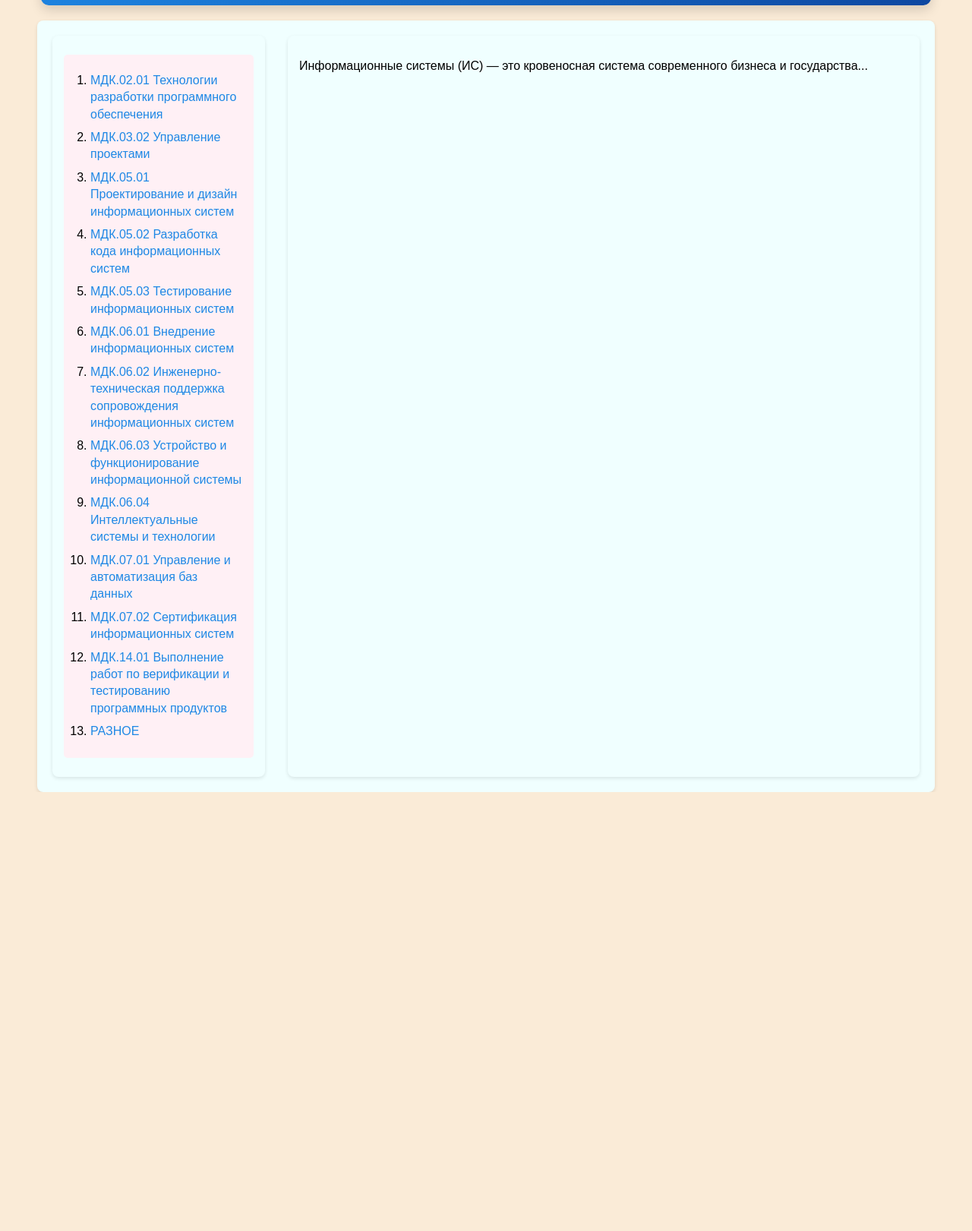
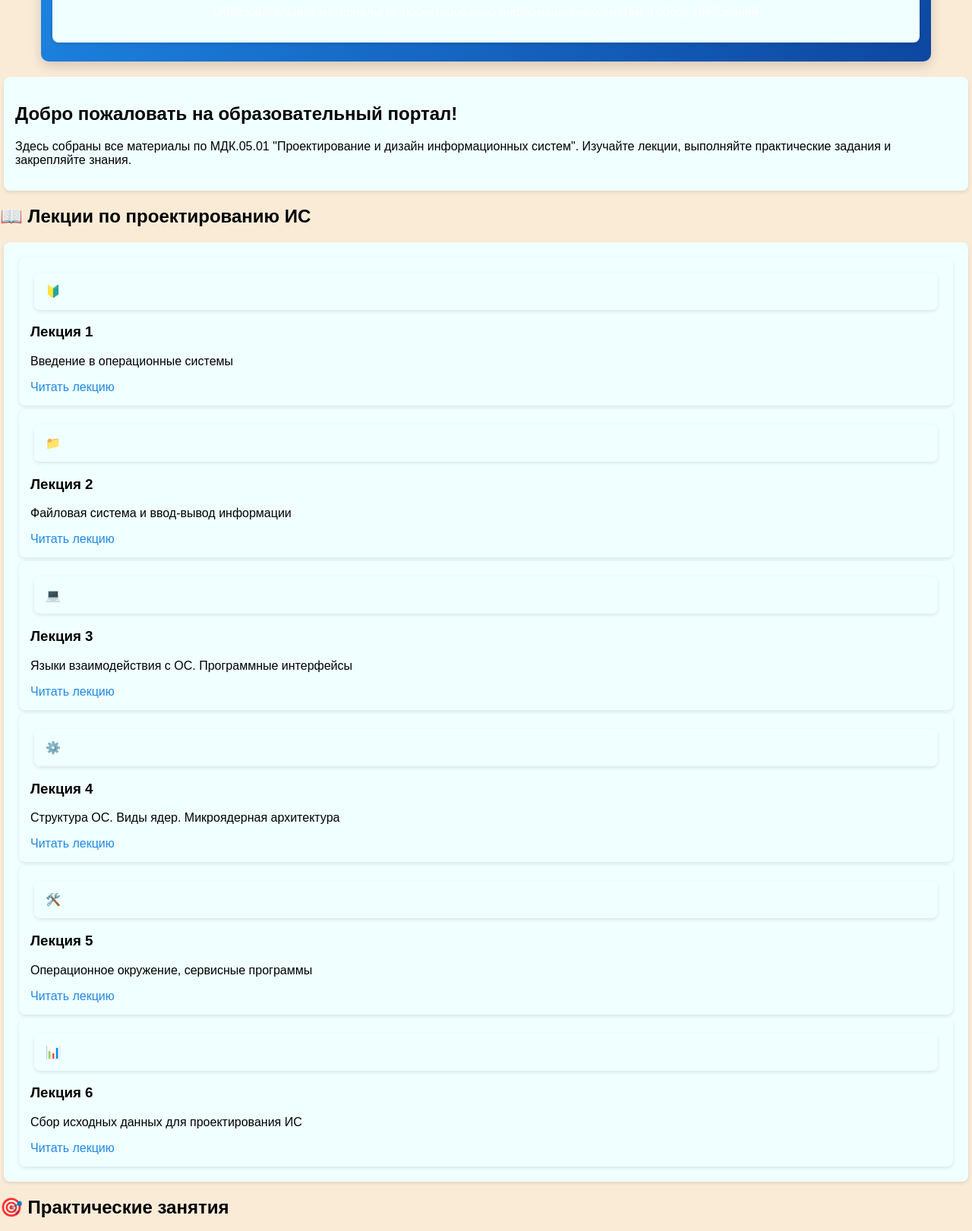
Before and after one commit to lavrinovaa23-prog/Operating-systems, a plain HTML site: page index.html in a window 1280 px wide. Shown: the part 133-1754 px from the top of the page at 76% size. Before the commit the page ends 1176 px from the top, so only its background shows below. Drawn offline with Linux system fonts and the light colour scheme.

Commit message:
Update index.html

```diff
--- a/index.html
+++ b/index.html
@@ -1,40 +1,124 @@
 <!DOCTYPE html>
-<html lang="en">
+<html lang="ru">
 <head>
     <meta charset="UTF-8">
     <meta name="viewport" content="width=device-width, initial-scale=1.0">
-    <title>Лекции</title>
+    <title>МДК.05.01 Проектирование и дизайн информационных систем</title>
     <link rel="stylesheet" href="style.css">
 </head>
 <body>
     <header>
-        <h1>Лекции</h1>
+        <div class="container">
+            <h1>МДК.05.01 Проектирование и дизайн информационных систем</h1>
+            <p>Образовательные материалы по проектированию информационных систем и сбору требований</p>
+        </div>
     </header>
 
+    <main class="container">
+        <section class="intro-section">
+            <div class="welcome-card">
+                <h2>Добро пожаловать на образовательный портал!</h2>
+                <p>Здесь собраны все материалы по МДК.05.01 "Проектирование и дизайн информационных систем". Изучайте лекции, выполняйте практические задания и закрепляйте знания.</p>
+            </div>
+        </section>
+
+        <section class="lectures-section">
+            <h2>📖 Лекции по проектированию ИС</h2>
+            <div class="cards-grid">
+                <div class="card">
+                    <div class="card-icon">🔰</div>
+                    <h3>Лекция 1</h3>
+                    <p>Введение в операционные системы</p>
+                    <a href="mdk0501/lectures/lecture1.html" class="btn">Читать лекцию</a>
+                </div>
+                <div class="card">
+                    <div class="card-icon">📁</div>
+                    <h3>Лекция 2</h3>
+                    <p>Файловая система и ввод-вывод информации</p>
+                    <a href="mdk0501/lectures/lecture2.html" class="btn">Читать лекцию</a>
+                </div>
+                <div class="card">
+                    <div class="card-icon">💻</div>
+                    <h3>Лекция 3</h3>
+                    <p>Языки взаимодействия с ОС. Программные интерфейсы</p>
+                    <a href="mdk0501/lectures/lecture3.html" class="btn">Читать лекцию</a>
+                </div>
+                <div class="card">
+                    <div class="card-icon">⚙️</div>
+                    <h3>Лекция 4</h3>
+                    <p>Структура ОС. Виды ядер. Микроядерная архитектура</p>
+                    <a href="mdk0501/lectures/lecture4.html" class="btn">Читать лекцию</a>
+                </div>
+                <div class="card">
+                    <div class="card-icon">🛠️</div>
+                    <h3>Лекция 5</h3>
+                    <p>Операционное окружение, сервисные программы</p>
+                    <a href="mdk0501/lectures/lecture5.html" class="btn">Читать лекцию</a>
+                </div>
+                <div class="card">
+                    <div class="card-icon">📊</div>
+                    <h3>Лекция 6</h3>
+                    <p>Сбор исходных данных для проектирования ИС</p>
+                    <a href="mdk0501/lectures/lecture6.html" class="btn">Читать лекцию</a>
+                </div>
+            </div>
+        </section>
+
+        <section class="practical-section">
+            <h2>🎯 Практические занятия</h2>
+            <div class="cards-grid">
+                <div class="card">
+                    <div class="card-icon">📝</div>
+                    <h3>Практическое занятие 1</h3>
+                    <p>Формирование требований пользователя к информационной системе</p>
+                    <a href="mdk0501/practical/practical1.html" class="btn">Перейти к заданию</a>
+                </div>
+                <div class="card">
+                    <div class="card-icon">🔍</div>
+                    <h3>Практическое занятие 2</h3>
+                    <p>Сбор исходных данных для проектной документации</p>
+                    <a href="mdk0501/practical/practical2.html" class="btn">Перейти к заданию</a>
+                </div>
+            </div>
+        </section>
+
+        <section class="info-section">
+            <h2>📚 О проектировании информационных систем</h2>
             <div class="cont">
                 <div class="item1">
+                    <h3>Содержание курса:</h3>
                     <ol>
-                <li><a href="pages/trpo0201.html">МДК.02.01 Технологии разработки программного обеспечения</a></li>
-                <li><a href="pages/upr0302.html">МДК.03.02 Управление проектами</a></li>
-                <li><a href="pages/proekt0501.html">МДК.05.01 Проектирование и дизайн информационных систем</a></li>
-                <li><a href="pages/0502.html">МДК.05.02 Разработка кода информационных систем</a></li>
-                <li><a href="pages/0503.html">МДК.05.03 Тестирование информационных систем</a></li>
-                <li><a href="pages/0601.html">МДК.06.01 Внедрение информационных систем</a></li>
-                <li><a href="pages/0602.html">МДК.06.02 Инженерно-техническая поддержка сопровождения информационных систем</a></li>
-                <li><a href="pages/0603.html">МДК.06.03 Устройство и функционирование информационной системы</a></li>
-                <li><a href="pages/0604.html">МДК.06.04 Интеллектуальные системы и технологии</a></li>
-                <li><a href="pages/0701.html">МДК.07.01 Управление и автоматизация баз данных</a></li>
-                <li><a href="pages/0702.html">МДК.07.02 Сертификация информационных систем</a></li>
-                <li><a href="pages/1401.html">МДК.14.01 Выполнение работ по верификации и тестированию программных продуктов</a></li>
-                <li><a href="pages/sclad.html">РАЗНОЕ</a></li>
+                        <li><a href="mdk0501/lectures/lecture1.html">Введение в операционные системы</a></li>
+                        <li><a href="mdk0501/lectures/lecture2.html">Файловая система и ввод-вывод</a></li>
+                        <li><a href="mdk0501/lectures/lecture3.html">Языки взаимодействия с ОС</a></li>
+                        <li><a href="mdk0501/lectures/lecture4.html">Структура ОС. Виды ядер</a></li>
+                        <li><a href="mdk0501/lectures/lecture5.html">Операционное окружение</a></li>
+                        <li><a href="mdk0501/lectures/lecture6.html">Сбор данных для проектирования ИС</a></li>
                     </ol>
                 </div>
+                <div class="item2">
+                    <p><strong>Информационные системы (ИС)</strong> — это кровеносная система современного бизнеса и государства. Они автоматизируют процессы, хранят критически важные данные, обеспечивают аналитику для принятия решений и связывают между собой сотрудников, клиентов и партнеров.</p>
 
-        <div class="item2">
-            <!-- Остальной контент остается без изменений -->
-            <p>Информационные системы (ИС) — это кровеносная система современного бизнеса и государства...</p>
-            <!-- ... остальной текст ... -->
+                    <p>Без эффективной ИС компания теряет конкурентоспособность, оперативность и контроль. Однако создать надежную и полезную систему — сложная задача, требующая глубокого понимания каждого этапа: проектирования, разработки и тестирования.</p>
+
+                    <h4>Ключевые аспекты проектирования ИС:</h4>
+                    <ul>
+                        <li>Глубокий анализ требований</li>
+                        <li>Проектирование пользовательского опыта (UX)</li>
+                        <li>Архитектура и масштабируемость</li>
+                        <li>Безопасность и надежность</li>
+                        <li>Экономическая эффективность</li>
+                    </ul>
                 </div>
             </div>
+        </section>
+    </main>
+
+    <footer>
+        <div class="container">
+            <p>&copy; 2024 МДК.05.01 Проектирование и дизайн информационных систем</p>
+            <p>Все материалы предназначены для образовательных целей</p>
+        </div>
+    </footer>
 </body>
 </html>
```
Lines whose indentation alone changed are shown as unchanged.
